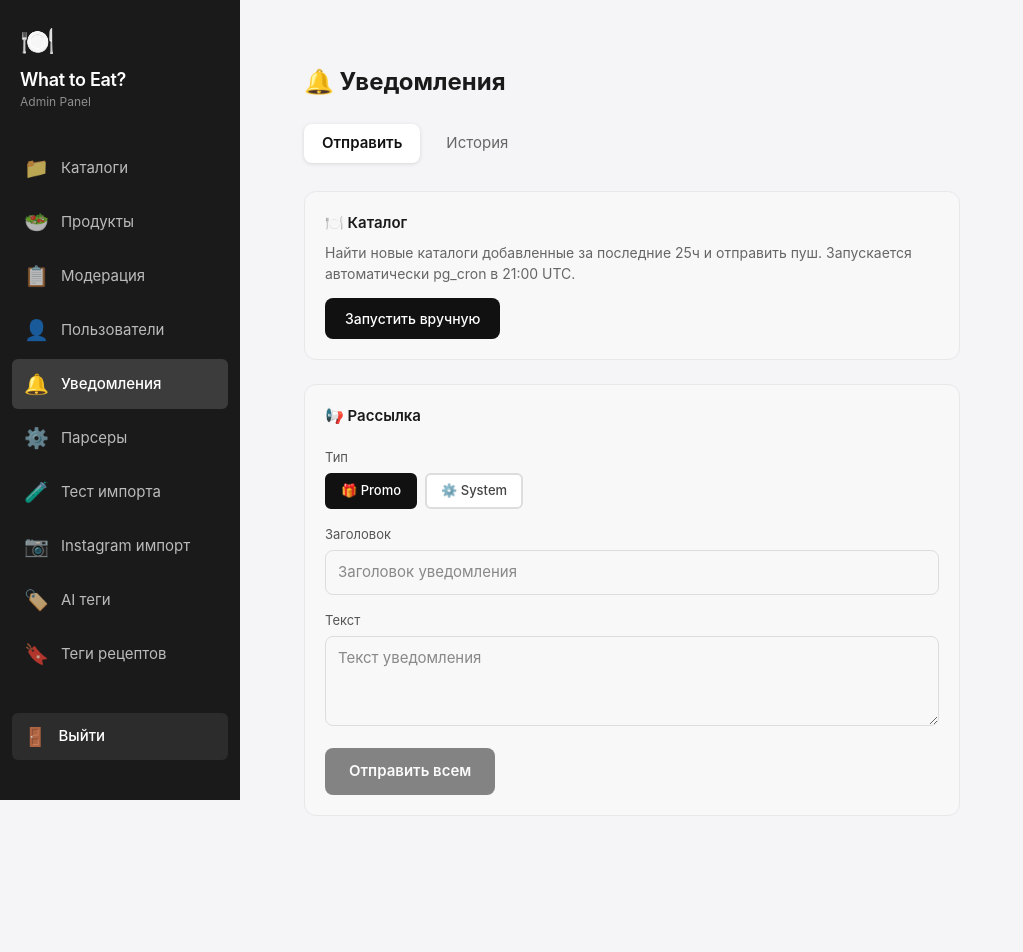
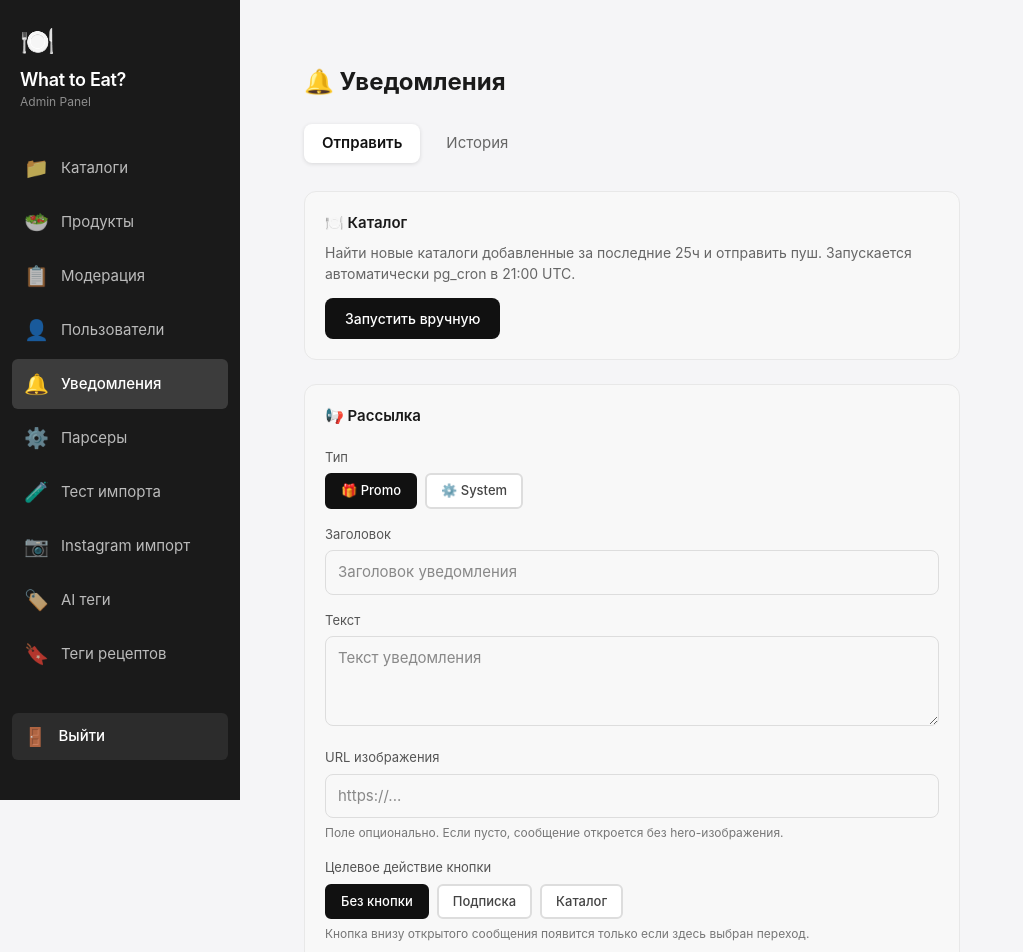
Before and after one commit to dev-bsvit/what-to-eat-admin, a Next.js app: page /notifications in a window 1280 px wide. Shown: the top 952 px of the page, without its empty margins (0-1023 px from the left). Before the commit the page ends 880 px from the top, so only its background shows below. Built offline with nearby package versions, Linux system fonts and the light colour scheme.

Commit message:
Add notification image and CTA controls

```diff
--- a/src/app/api/admin/notifications/send/route.ts
+++ b/src/app/api/admin/notifications/send/route.ts
@@ -5,7 +5,14 @@
  * Supports type "promo" and "system".
  *
  * Body:
- *   { title: string, body: string, type: "promo" | "system" }
+ *   {
+ *     title: string,
+ *     body: string,
+ *     type: "promo" | "system",
+ *     imageUrl?: string | null,
+ *     ctaAction?: "subscription" | "catalog" | null,
+ *     ctaTitle?: string | null
+ *   }
  */
 
 import { NextResponse } from "next/server";
@@ -13,11 +20,15 @@ import { supabaseAdmin } from "@/lib/supabaseAdmin";
 import { sendPush } from "@/lib/apns";
 
 type BroadcastType = "promo" | "system";
+type CtaAction = "subscription" | "catalog";
 
 interface SendBody {
   title: string;
   body: string;
   type: BroadcastType;
+  imageUrl?: string | null;
+  ctaAction?: CtaAction | null;
+  ctaTitle?: string | null;
 }
 
 export async function POST(request: Request) {
@@ -30,6 +41,9 @@ export async function POST(request: Request) {
   }
 
   const { title, body, type } = payload;
+  const imageUrl = typeof payload.imageUrl === "string" ? payload.imageUrl.trim() : "";
+  const ctaTitle = typeof payload.ctaTitle === "string" ? payload.ctaTitle.trim() : "";
+  const ctaAction = payload.ctaAction ?? null;
 
   if (!title?.trim() || !body?.trim()) {
     return NextResponse.json({ error: "title and body are required" }, { status: 400 });
@@ -37,6 +51,18 @@ export async function POST(request: Request) {
 
   if (type !== "promo" && type !== "system") {
     return NextResponse.json({ error: "type must be 'promo' or 'system'" }, { status: 400 });
+  }
+
+  if (ctaAction !== null && ctaAction !== "subscription" && ctaAction !== "catalog") {
+    return NextResponse.json({ error: "ctaAction must be 'subscription', 'catalog' or null" }, { status: 400 });
+  }
+
+  if (imageUrl) {
+    try {
+      new URL(imageUrl);
+    } catch {
+      return NextResponse.json({ error: "imageUrl must be a valid absolute URL" }, { status: 400 });
+    }
   }
 
   try {
@@ -79,7 +105,21 @@ export async function POST(request: Request) {
     }
 
     // 4. Send pushes
-    const { sent, invalidTokens } = await sendPush(eligible, title.trim(), body.trim(), { type });
+    const extraData: Record<string, unknown> = { type };
+
+    if (imageUrl) {
+      extraData.image_url = imageUrl;
+    }
+
+    if (ctaAction) {
+      extraData.cta_action = ctaAction;
+    }
+
+    if (ctaTitle) {
+      extraData.cta_title = ctaTitle;
+    }
+
+    const { sent, invalidTokens } = await sendPush(eligible, title.trim(), body.trim(), extraData);
 
     // 5. Remove stale tokens
     if (invalidTokens.length > 0) {
--- a/src/app/notifications/page.tsx
+++ b/src/app/notifications/page.tsx
@@ -3,6 +3,7 @@
 import { useState, useEffect, useCallback } from "react";
 
 type BroadcastType = "promo" | "system";
+type CtaAction = "none" | "subscription" | "catalog";
 
 interface LogEntry {
   id: string;
@@ -19,6 +20,9 @@ export default function NotificationsPage() {
   const [type, setType] = useState<BroadcastType>("promo");
   const [title, setTitle] = useState("");
   const [body, setBody] = useState("");
+  const [imageUrl, setImageUrl] = useState("");
+  const [ctaAction, setCtaAction] = useState<CtaAction>("none");
+  const [ctaTitle, setCtaTitle] = useState("");
   const [sending, setSending] = useState(false);
   const [sendResult, setSendResult] = useState<{ ok: boolean; sent?: number; total?: number; error?: string } | null>(null);
 
@@ -48,16 +52,29 @@ export default function NotificationsPage() {
     setSending(true);
     setSendResult(null);
     try {
+      const trimmedImageUrl = imageUrl.trim();
+      const trimmedCtaTitle = ctaTitle.trim();
+
       const res = await fetch("/api/admin/notifications/send", {
         method: "POST",
         headers: { "Content-Type": "application/json" },
-        body: JSON.stringify({ title, body, type }),
+        body: JSON.stringify({
+          title,
+          body,
+          type,
+          imageUrl: trimmedImageUrl || null,
+          ctaAction: ctaAction === "none" ? null : ctaAction,
+          ctaTitle: trimmedCtaTitle || null,
+        }),
       });
       const data = await res.json();
       setSendResult(data);
       if (data.ok) {
         setTitle("");
         setBody("");
+        setImageUrl("");
+        setCtaAction("none");
+        setCtaTitle("");
       }
     } catch (err) {
       setSendResult({ ok: false, error: String(err) });
@@ -79,6 +96,17 @@ export default function NotificationsPage() {
       setSending(false);
     }
   };
+
+  const hasValidImageUrl = (() => {
+    const value = imageUrl.trim();
+    if (!value) return false;
+    try {
+      new URL(value);
+      return true;
+    } catch {
+      return false;
+    }
+  })();
 
   return (
     <div style={{ padding: "32px", maxWidth: "720px" }}>
@@ -234,6 +262,110 @@ export default function NotificationsPage() {
               />
             </div>
 
+            <div>
+              <label style={{ fontSize: "13px", color: "#555", display: "block", marginBottom: "6px" }}>
+                URL изображения
+              </label>
+              <input
+                type="url"
+                value={imageUrl}
+                onChange={(e) => setImageUrl(e.target.value)}
+                placeholder="https://..."
+                style={{
+                  width: "100%",
+                  padding: "10px 12px",
+                  borderRadius: "8px",
+                  border: "1px solid #ddd",
+                  fontSize: "15px",
+                  boxSizing: "border-box",
+                }}
+              />
+              <p style={{ marginTop: "6px", fontSize: "12px", color: "#777" }}>
+                Поле опционально. Если пусто, сообщение откроется без hero-изображения.
+              </p>
+              {hasValidImageUrl && (
+                <div
+                  style={{
+                    marginTop: "10px",
+                    borderRadius: "14px",
+                    overflow: "hidden",
+                    border: "1px solid #e8e8e8",
+                    background: "#fff",
+                  }}
+                >
+                  <img
+                    src={imageUrl.trim()}
+                    alt="Preview"
+                    style={{
+                      display: "block",
+                      width: "100%",
+                      maxHeight: "180px",
+                      objectFit: "cover",
+                    }}
+                  />
+                </div>
+              )}
+            </div>
+
+            <div>
+              <label style={{ fontSize: "13px", color: "#555", display: "block", marginBottom: "6px" }}>
+                Целевое действие кнопки
+              </label>
+              <div style={{ display: "flex", gap: "8px", flexWrap: "wrap" }}>
+                {([
+                  { value: "none", label: "Без кнопки" },
+                  { value: "subscription", label: "Подписка" },
+                  { value: "catalog", label: "Каталог" },
+                ] as const).map((option) => (
+                  <button
+                    key={option.value}
+                    type="button"
+                    onClick={() => setCtaAction(option.value)}
+                    style={{
+                      padding: "6px 14px",
+                      borderRadius: "6px",
+                      border: `2px solid ${ctaAction === option.value ? "#111" : "#ddd"}`,
+                      background: ctaAction === option.value ? "#111" : "#fff",
+                      color: ctaAction === option.value ? "#fff" : "#444",
+                      fontSize: "13px",
+                      fontWeight: 500,
+                      cursor: "pointer",
+                    }}
+                  >
+                    {option.label}
+                  </button>
+                ))}
+              </div>
+              <p style={{ marginTop: "6px", fontSize: "12px", color: "#777" }}>
+                Кнопка внизу открытого сообщения появится только если здесь выбран переход.
+              </p>
+            </div>
+
+            {ctaAction !== "none" && (
+              <div>
+                <label style={{ fontSize: "13px", color: "#555", display: "block", marginBottom: "6px" }}>
+                  Текст кнопки
+                </label>
+                <input
+                  type="text"
+                  value={ctaTitle}
+                  onChange={(e) => setCtaTitle(e.target.value)}
+                  placeholder={ctaAction === "subscription" ? "Открыть подписку" : "Открыть каталог"}
+                  style={{
+                    width: "100%",
+                    padding: "10px 12px",
+                    borderRadius: "8px",
+                    border: "1px solid #ddd",
+                    fontSize: "15px",
+                    boxSizing: "border-box",
+                  }}
+                />
+                <p style={{ marginTop: "6px", fontSize: "12px", color: "#777" }}>
+                  Поле опционально. Если пусто, приложение подставит дефолтный текст.
+                </p>
+              </div>
+            )}
+
             <button
               type="submit"
               disabled={sending || !title.trim() || !body.trim()}
```
